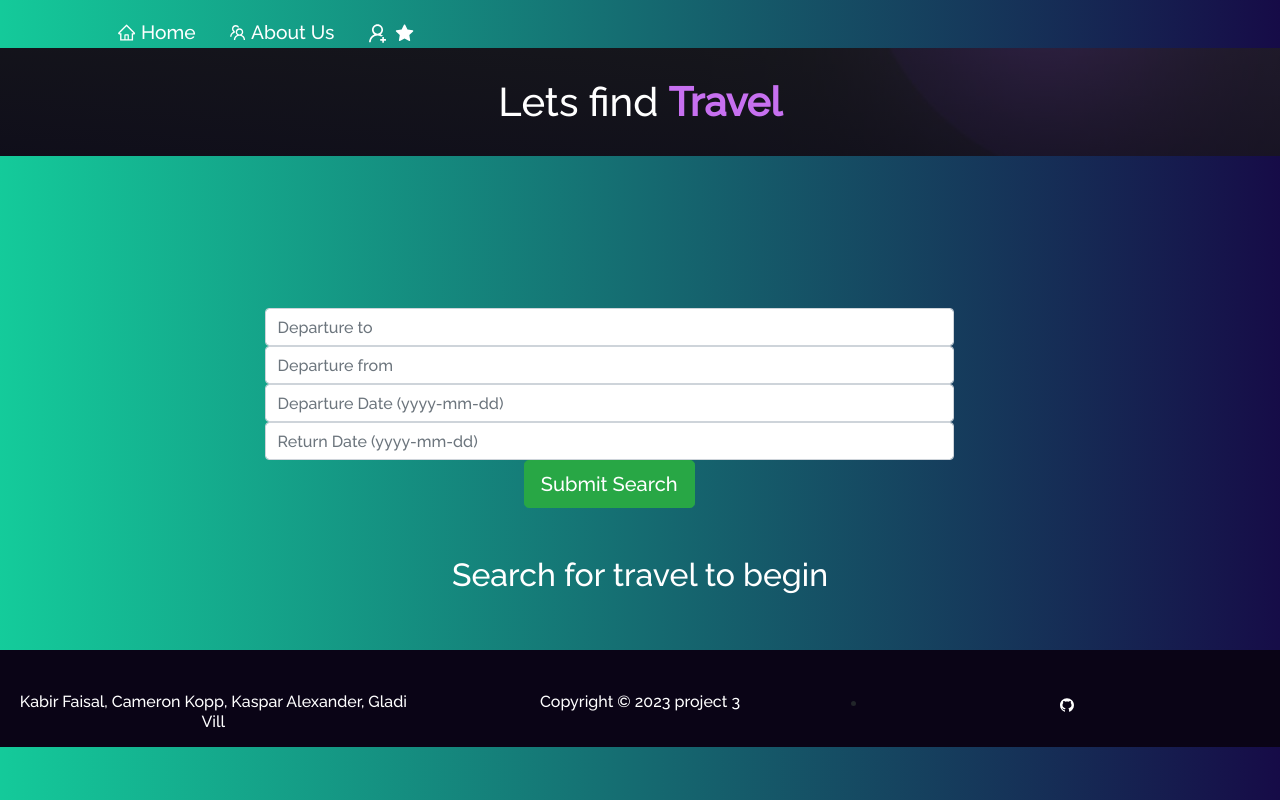
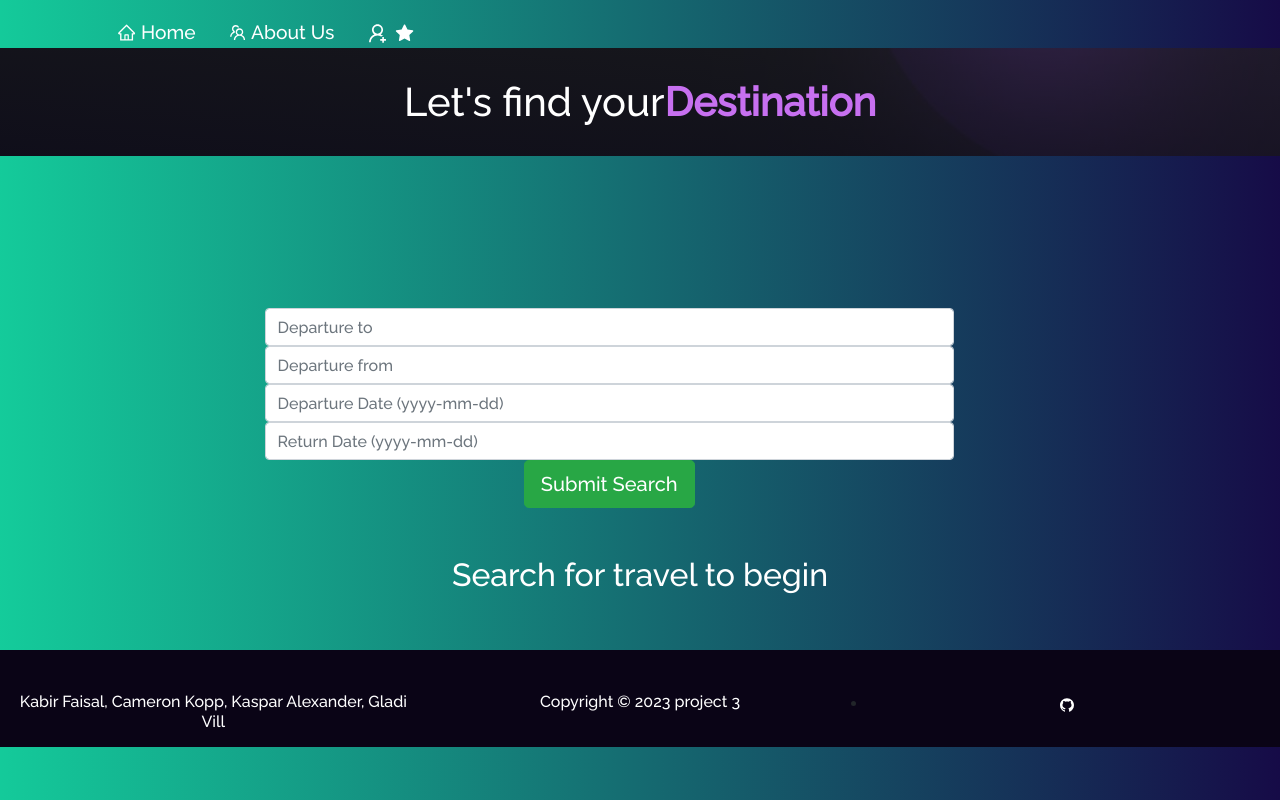
Before and after one commit to kwalexander/explore-market, a React (Create React App) app in the folder client/: page /travel in a window 1280 px wide. Shown: the top 800 px of the page. Built offline with nearby package versions, Linux system fonts and the light colour scheme.

Commit message:
fixed the button links

```diff
--- a/client/src/components/product/Product.js
+++ b/client/src/components/product/Product.js
@@ -108,7 +108,7 @@ const [canSubmit, setcanNOTSubmit] = useState(true)
       <Particle />
       <div>
         <h1 className='product-section' style={{ color: 'white' }}>
-          Lets find <strong className='purple'>Product </strong>
+        Let's find <strong className='purple'>Product </strong>
         </h1>
         <Container
           fluid
@@ -150,10 +150,6 @@ const [canSubmit, setcanNOTSubmit] = useState(true)
             ? `Here are the ${searchedProducts.length} product results of your search.`
             : 'Search for a product to begin'}
         </h2>
-        <br></br>
-        <br></br>
-        <br></br>
-        <br></br>
         <br></br>
         <br></br>
         <br></br>
--- a/client/src/components/travel/Travel.js
+++ b/client/src/components/travel/Travel.js
@@ -120,7 +120,7 @@ const [canSubmit, setcanNOTSubmit] = useState(true)
       <Particle />
       <div>
       <h1 className='travel-section'style={{color:"white"}}>
-          Lets find <strong className='purple'>Travel </strong>
+          Let's find your<strong className='purple'>Destination </strong>
         </h1>
       <Container fluid className='search-content'style={{marginLeft: "9em", marginRight:"auto", display:"flex", justifyContent:"center"}}>
 
```
